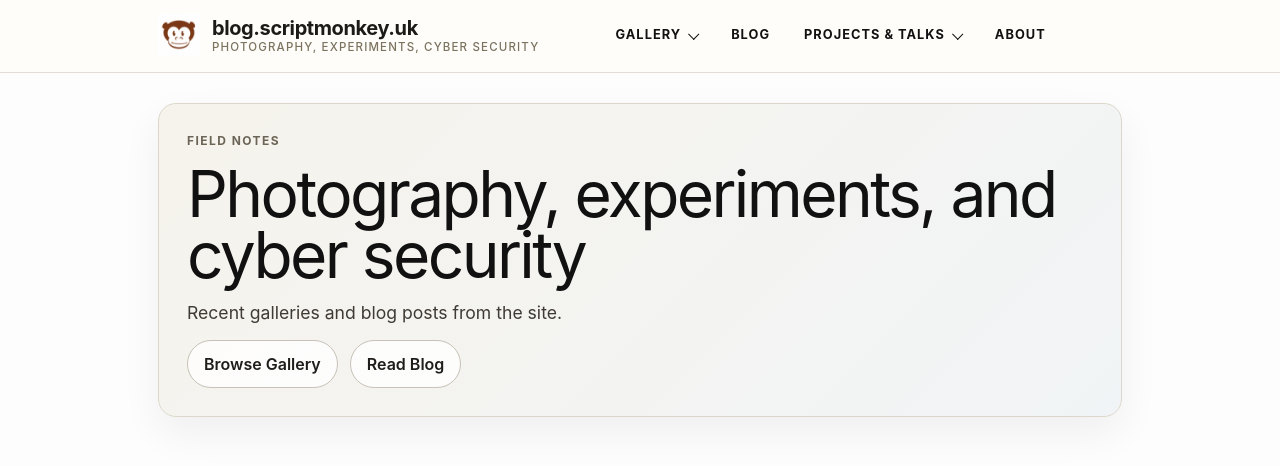
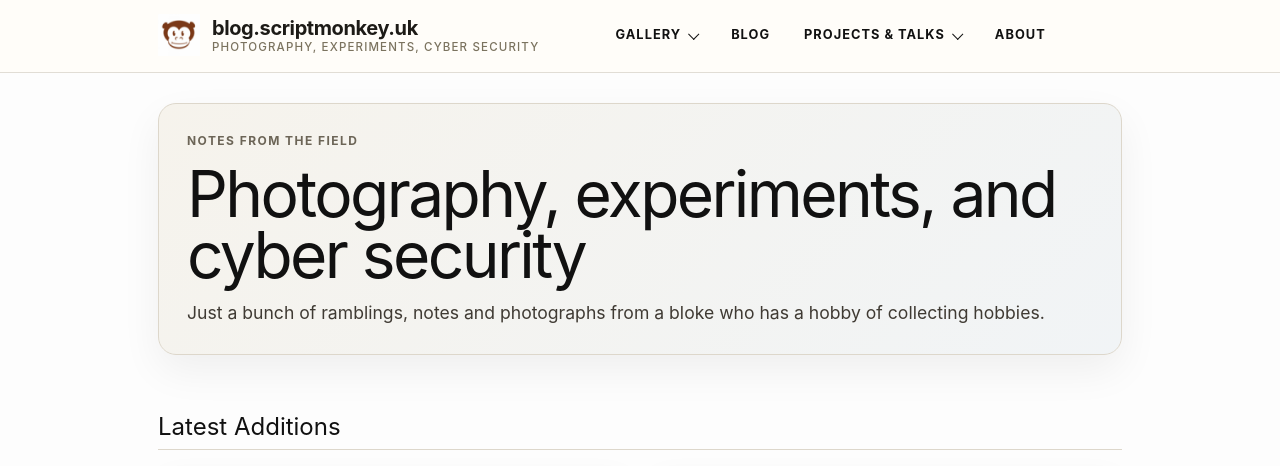
Before and after one commit to Console/console.github.io, a Jekyll site: the page built from index.markdown, in a window 1280 px wide and 1400 px high. Shown: the top 466 px of the window. Built offline with Jekyll 4.4.1, drawn with Linux system fonts in a browser that asks for light colours; some of the changed text lies outside the part shown; grey boxes are pictures that could not be loaded.

Commit message:
Update home.html

```diff
--- a/_layouts/home.html
+++ b/_layouts/home.html
@@ -7,13 +7,9 @@ layout: default
 
 <div class="home-landing">
   <section class="home-intro">
-    <span class="home-intro-kicker">Field Notes</span>
+    <span class="home-intro-kicker">Notes from the Field</span>
     <h1>Photography, experiments, and cyber security</h1>
-    <p>Recent galleries and blog posts from the site.</p>
-    <div class="home-actions">
-      <a class="home-action-link" href="{{ '/gallery/' | relative_url }}">Browse Gallery</a>
-      <a class="home-action-link" href="{{ '/blog/' | relative_url }}">Read Blog</a>
-    </div>
+    <p>Just a bunch of ramblings, notes and photographs from a bloke who has a hobby of collecting hobbies.</p>
   </section>
 
   <section class="home-section">
```
Also changed, not shown: other parts of _layouts/home.html (+1 -1 lines).
